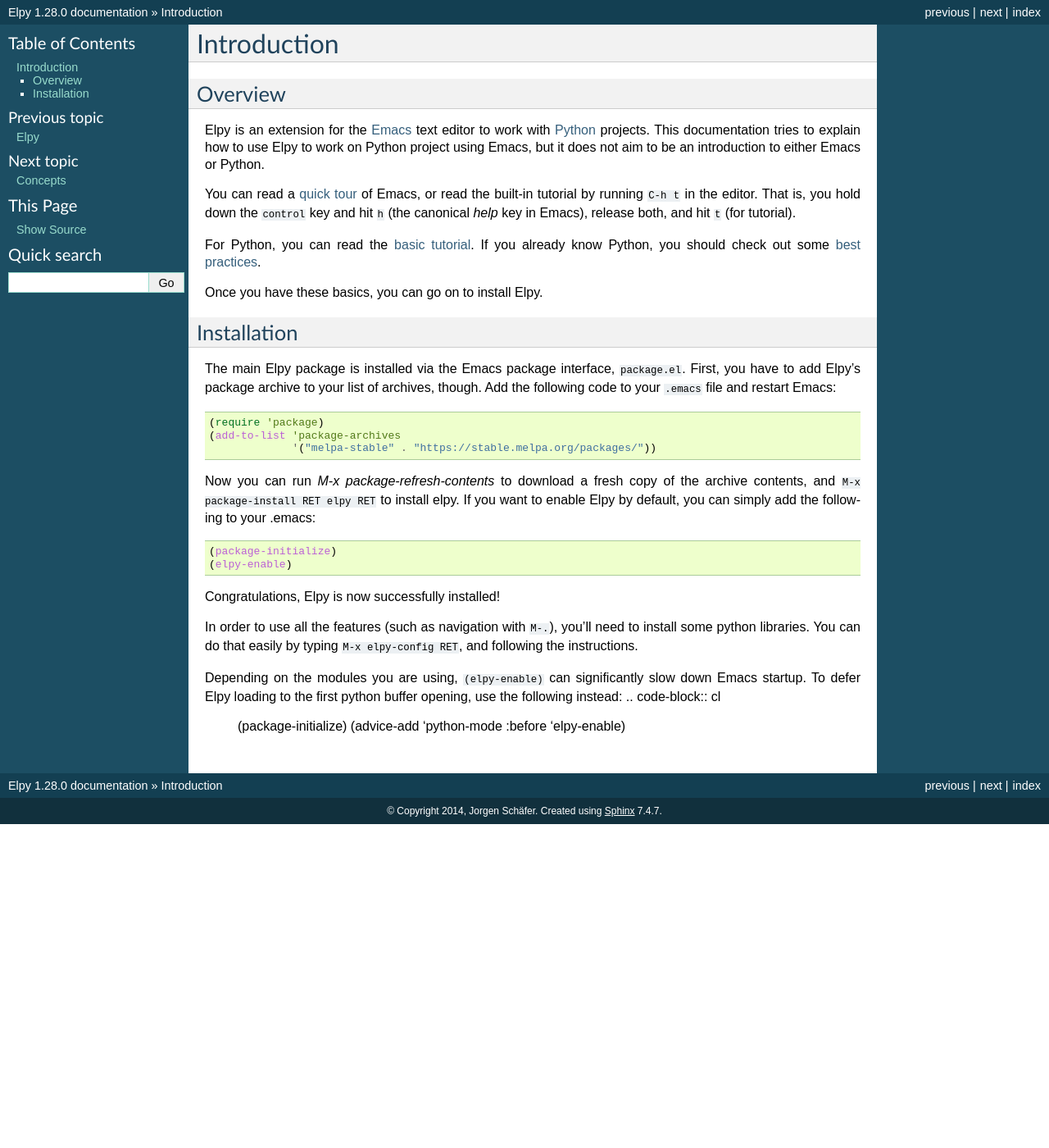
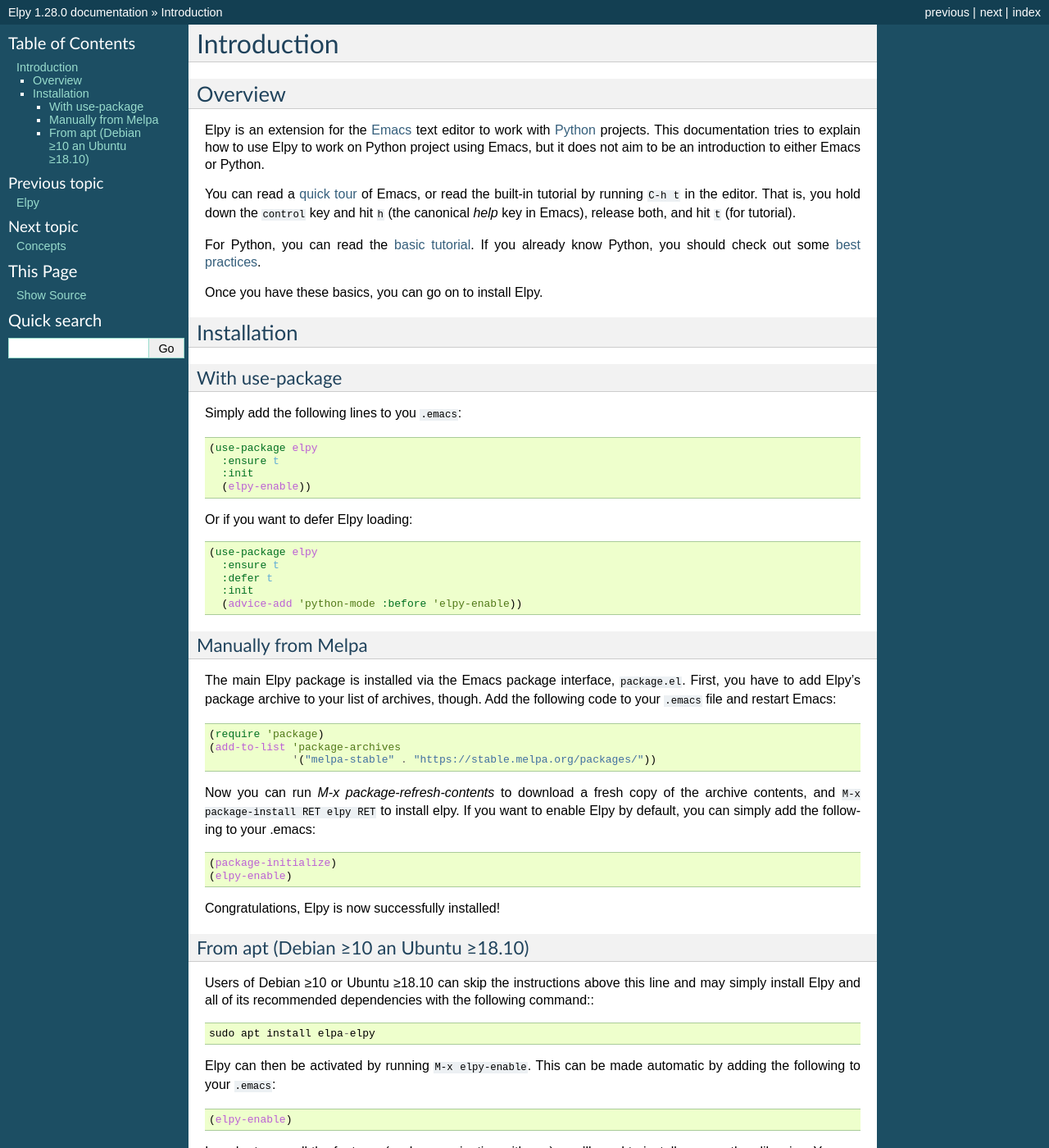
Before and after one commit to jorgenschaefer/elpy, a Sphinx documentation site: the page built from docs/introduction.rst, in a window 1280 px wide and 1400 px high. Shown: the whole window at 82% size. Built offline with Sphinx 7.4.7, drawn with Linux system fonts in a browser that asks for light colours.

Commit message:
Updated doc

```diff
--- a/docs/introduction.rst
+++ b/docs/introduction.rst
@@ -34,12 +34,38 @@
 Installation
 ============
 
+With use-package
+----------------
+
+Simply add the following lines to you ``.emacs``:
+
+.. code-block:: elisp
+
+  (use-package elpy
+    :ensure t
+    :init
+    (elpy-enable))
+
+Or if you want to defer Elpy loading:
+
+.. code-block:: elisp
+
+  (use-package elpy
+    :ensure t
+    :defer t
+    :init
+    (advice-add 'python-mode :before 'elpy-enable))
+
+
+Manually from Melpa
+-------------------
+
 The main Elpy package is installed via the Emacs package interface,
 ``package.el``. First, you have to add Elpy's package archive to your
 list of archives, though. Add the following code to your ``.emacs``
 file and restart Emacs:
 
-.. code-block:: cl
+.. code-block:: elisp
 
    (require 'package)
    (add-to-list 'package-archives
@@ -50,21 +76,31 @@
 to install elpy. If you want to enable Elpy by default, you can simply
 add the following to your .emacs:
 
-.. code-block:: cl
+.. code-block:: elisp
 
    (package-initialize)
    (elpy-enable)
 
 Congratulations, Elpy is now successfully installed!
 
+
+From apt (Debian ≥10 an Ubuntu ≥18.10)
+--------------------------------------
+
+Users of Debian ≥10 or Ubuntu ≥18.10 can skip the instructions above
+this line and may simply install Elpy and all of its recommended
+dependencies with the following command:::
+
+  sudo apt install elpa-elpy
+
+Elpy can then be activated by running ``M-x elpy-enable``.
+This can be made automatic by adding the following to your ``.emacs``:
+
+.. code-block:: elisp
+
+  (elpy-enable)
+
+
 In order to use all the features (such as navigation with ``M-.``),
 you'll need to install some python libraries.  You can do that easily
 by typing ``M-x elpy-config RET``, and following the instructions.
-
-Depending on the modules you are using, ``(elpy-enable)`` can
-significantly slow down Emacs startup. To defer Elpy loading to the
-first python buffer opening, use the following instead:
-.. code-block:: cl
-
-    (package-initialize)
-    (advice-add 'python-mode :before 'elpy-enable)
```
